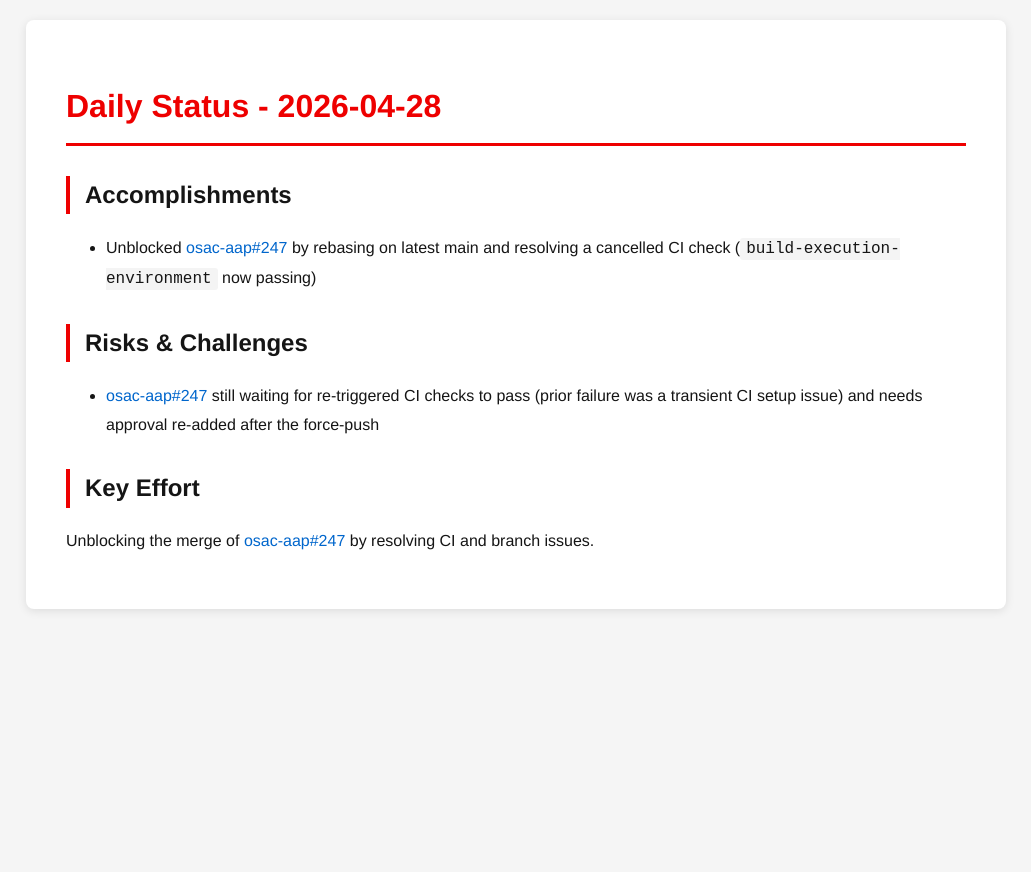
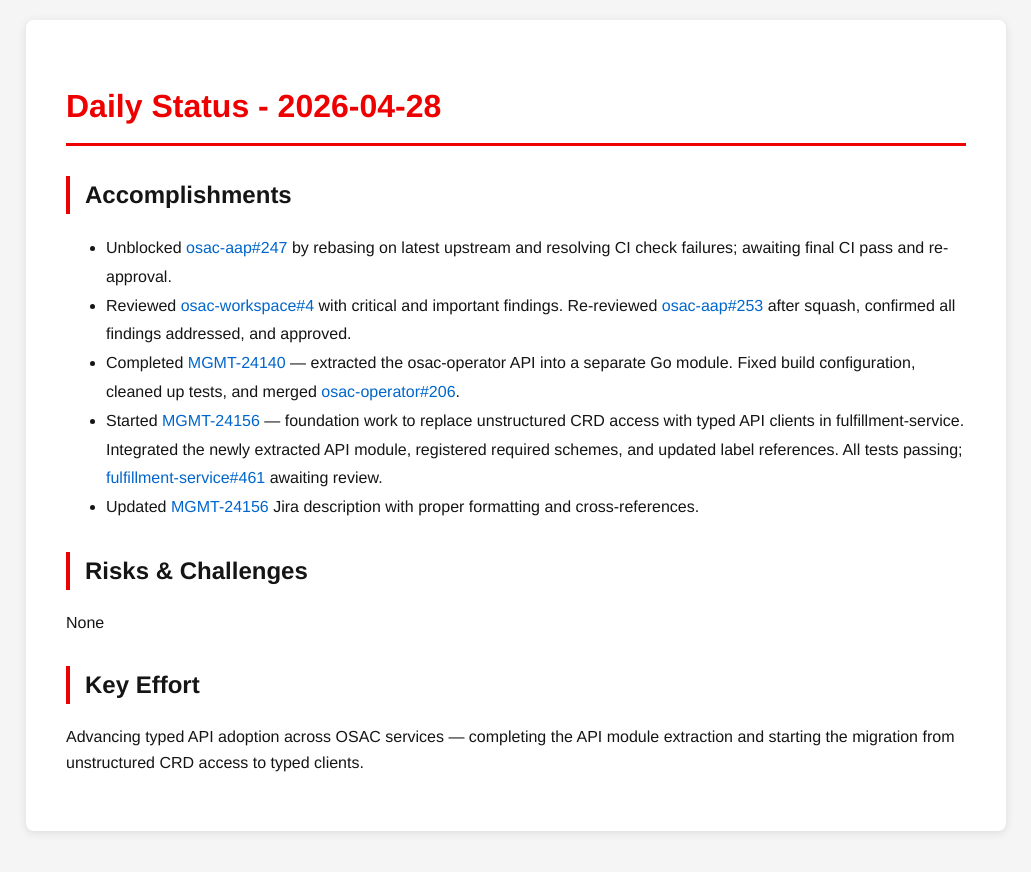
Before and after one commit to tzvatot/daily-status, a Jekyll site: the page built from 2026-04-28.md, in a window 1280 px wide. Shown: the top 872 px of the page, without its empty margins (124-1155 px from the left). Built offline with Jekyll 4.4.1, drawn with Linux system fonts in a browser that asks for light colours.

Commit message:
Daily status update - 2026-04-28

```diff
--- a/2026-04-28.md
+++ b/2026-04-28.md
@@ -7,10 +7,14 @@ date: 2026-04-28
 # Daily Status - 2026-04-28
 
 ## Accomplishments
-- Unblocked [osac-aap#247](https://github.com/osac-project/osac-aap/pull/247) by rebasing on latest main and resolving a cancelled CI check (`build-execution-environment` now passing)
+- Unblocked [osac-aap#247](https://github.com/osac-project/osac-aap/pull/247) by rebasing on latest upstream and resolving CI check failures; awaiting final CI pass and re-approval.
+- Reviewed [osac-workspace#4](https://github.com/osac-project/osac-workspace/pull/4) with critical and important findings. Re-reviewed [osac-aap#253](https://github.com/osac-project/osac-aap/pull/253) after squash, confirmed all findings addressed, and approved.
+- Completed [MGMT-24140](https://issues.redhat.com/browse/MGMT-24140) — extracted the osac-operator API into a separate Go module. Fixed build configuration, cleaned up tests, and merged [osac-operator#206](https://github.com/osac-project/osac-operator/pull/206).
+- Started [MGMT-24156](https://issues.redhat.com/browse/MGMT-24156) — foundation work to replace unstructured CRD access with typed API clients in fulfillment-service. Integrated the newly extracted API module, registered required schemes, and updated label references. All tests passing; [fulfillment-service#461](https://github.com/osac-project/fulfillment-service/pull/461) awaiting review.
+- Updated [MGMT-24156](https://issues.redhat.com/browse/MGMT-24156) Jira description with proper formatting and cross-references.
 
 ## Risks & Challenges
-- [osac-aap#247](https://github.com/osac-project/osac-aap/pull/247) still waiting for re-triggered CI checks to pass (prior failure was a transient CI setup issue) and needs approval re-added after the force-push
+None
 
 ## Key Effort
-Unblocking the merge of [osac-aap#247](https://github.com/osac-project/osac-aap/pull/247) by resolving CI and branch issues.
+Advancing typed API adoption across OSAC services — completing the API module extraction and starting the migration from unstructured CRD access to typed clients.
```
